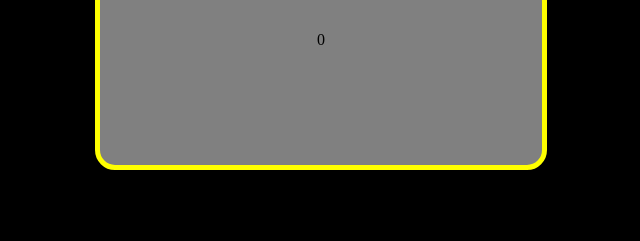
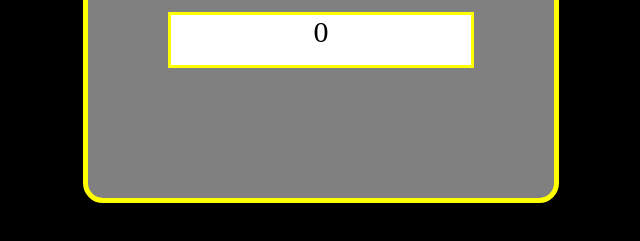
Before and after one commit to AnilYadav8/password-color-Change, a plain HTML site: page index.html in a window 1280 px wide. Shown: the part 455-696 px from the top of the page, without its empty margins (319-959 px from the left). Drawn offline with Linux system fonts and the light colour scheme.

Commit message:
Update index.html

```diff
--- a/index.html
+++ b/index.html
@@ -35,6 +35,13 @@
     h2{
         font-size: 40px;
     }
+            p{
+        background-color: white;
+        font-size: 30px;
+        height: 50px;
+        width: 300px;
+        border: 3px solid yellow;
+    }
     </style>
 </head>
 <body>
```
